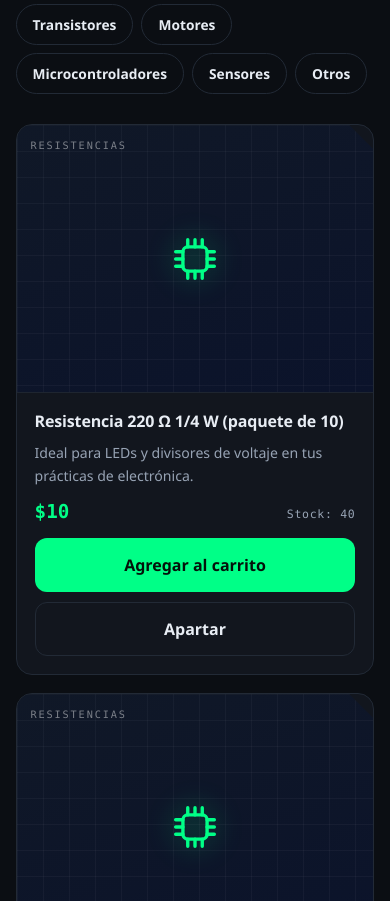
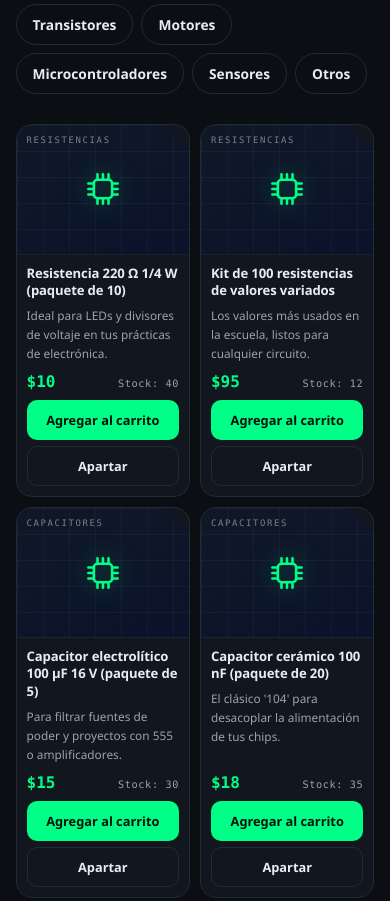
Before and after one commit to JulioYCardenas/JulioYCardenas.github.io, a plain HTML site: page index.html in a window 390 px wide. Shown: the part 1940-2841 px from the top of the page. Drawn offline with Linux system fonts and the light colour scheme.

Commit message:
Actualizar mejoras.css

```diff
--- a/mejoras.css
+++ b/mejoras.css
@@ -29,3 +29,19 @@ body.apartado-abierto .apartado-fondo {
 /* Aviso de máximo al apartar */
 .modal-ayuda { font-size: 0.8rem; color: var(--texto-suave); margin: -6px 0 14px; }
 .modal-ayuda a { color: var(--neon); font-weight: 600; }
+
+
+/* Catálogo en 2 columnas en celular */
+@media (max-width: 619px) {
+  .grid-productos { grid-template-columns: repeat(2, 1fr); gap: 10px; }
+  .tarjeta-producto { min-width: 0; }
+  .tarjeta-cuerpo { padding: 10px; gap: 6px; }
+  .tarjeta-nombre { font-size: 0.82rem; overflow-wrap: anywhere; }
+  .tarjeta-desc { font-size: 0.74rem; }
+  .tarjeta-info { flex-wrap: wrap; gap: 2px 8px; }
+  .tarjeta-precio { font-size: 1rem; }
+  .tarjeta-stock { font-size: 0.64rem; }
+  .producto-img svg { width: 44px; height: 44px; }
+  .producto-img-etiqueta { font-size: 0.56rem; top: 8px; left: 10px; }
+  .tarjeta-producto .btn { padding: 9px 6px; min-height: 40px; font-size: 0.8rem; border-radius: 10px; }
+}
```
